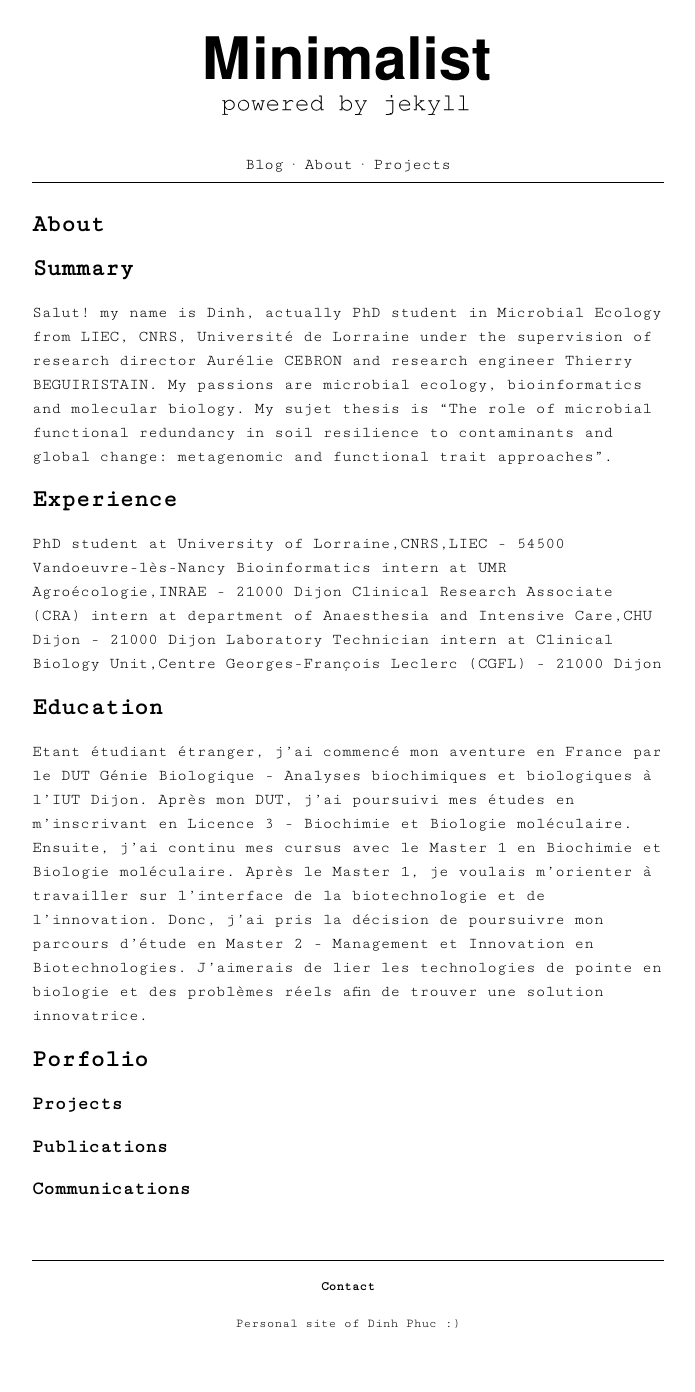
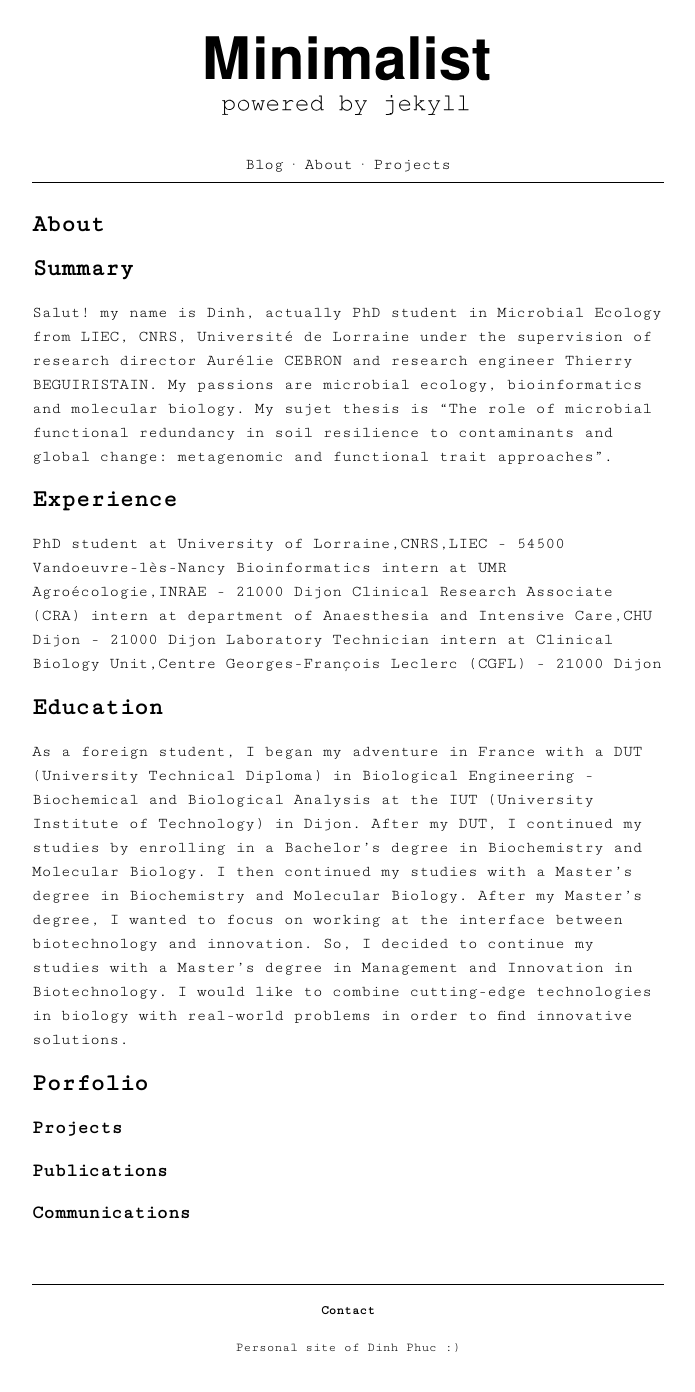
Before and after one commit to hoangdinhphuc19/hoangdinhphuc19.github.io, a Jekyll site: the page built from about.md, in a window 1280 px wide. Shown: the whole page, without its empty margins (292-987 px from the left). Built offline with Jekyll 4.4.1, drawn with Linux system fonts in a browser that asks for light colours; before the commit the page ends 1368 px from its top, so only the background shows below that.

Commit message:
Translate education section to English
Translated the education section from French to English and updated the text for clarity.

```diff
--- a/about.md
+++ b/about.md
@@ -15,8 +15,7 @@ Clinical Research Associate (CRA) intern at department of Anaesthesia and Intens
 Laboratory Technician intern at Clinical Biology Unit,Centre Georges-François Leclerc (CGFL) - 21000 Dijon
 
 ## Education
-Etant étudiant étranger, j'ai commencé mon aventure en France par le DUT Génie Biologique - Analyses biochimiques et biologiques à l'IUT Dijon. Après mon DUT, j'ai poursuivi mes études en m'inscrivant en Licence 3 - Biochimie et Biologie moléculaire. Ensuite, j'ai continu mes cursus avec le Master 1 en Biochimie et Biologie moléculaire. Après le Master 1, je voulais m'orienter à travailler sur l'interface de la biotechnologie et de l'innovation. Donc, j'ai pris la décision de poursuivre mon parcours d'étude en Master 2 - Management et Innovation en Biotechnologies.
-J'aimerais de lier les technologies de pointe en biologie et des problèmes réels afin de trouver une solution innovatrice.
+As a foreign student, I began my adventure in France with a DUT (University Technical Diploma) in Biological Engineering - Biochemical and Biological Analysis at the IUT (University Institute of Technology) in Dijon. After my DUT, I continued my studies by enrolling in a Bachelor's degree in Biochemistry and Molecular Biology. I then continued my studies with a Master's degree in Biochemistry and Molecular Biology. After my Master's degree, I wanted to focus on working at the interface between biotechnology and innovation. So, I decided to continue my studies with a Master's degree in Management and Innovation in Biotechnology. I would like to combine cutting-edge technologies in biology with real-world problems in order to find innovative solutions.
 
 ## Porfolio
 
```
